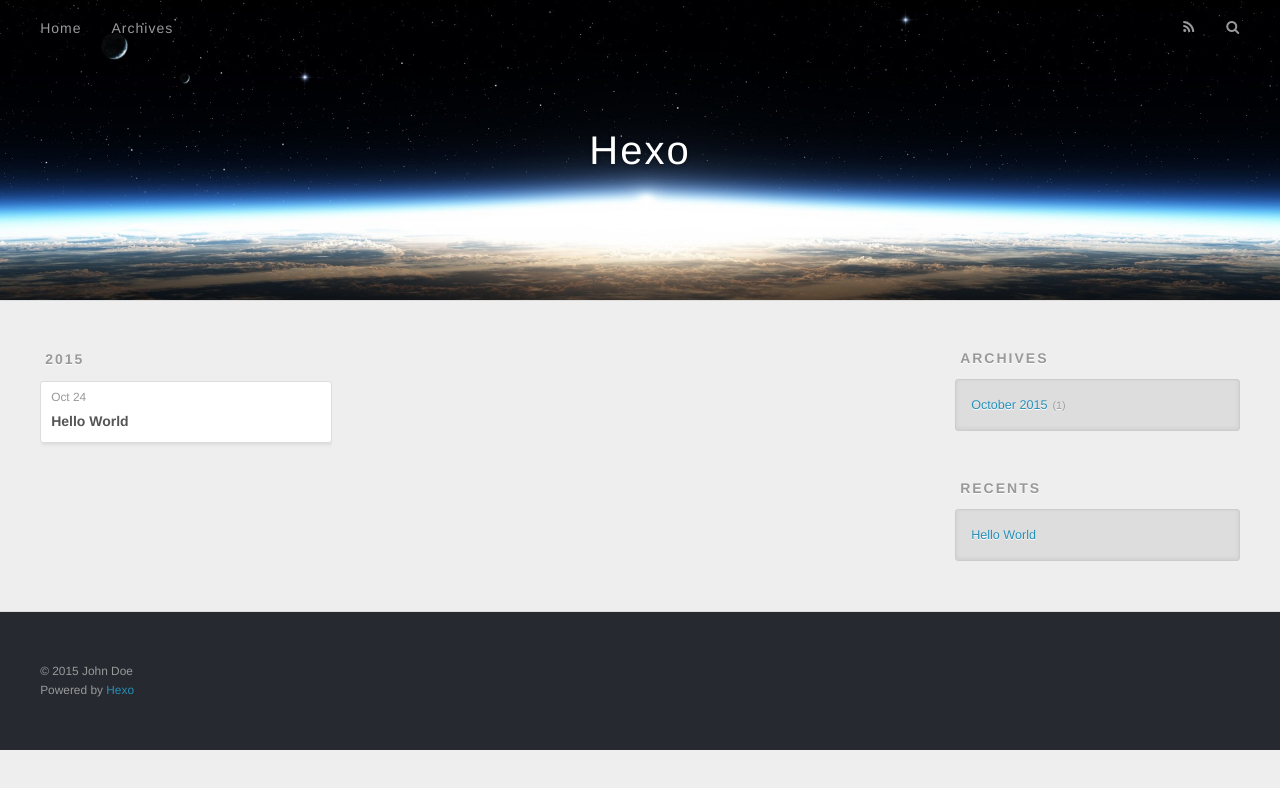
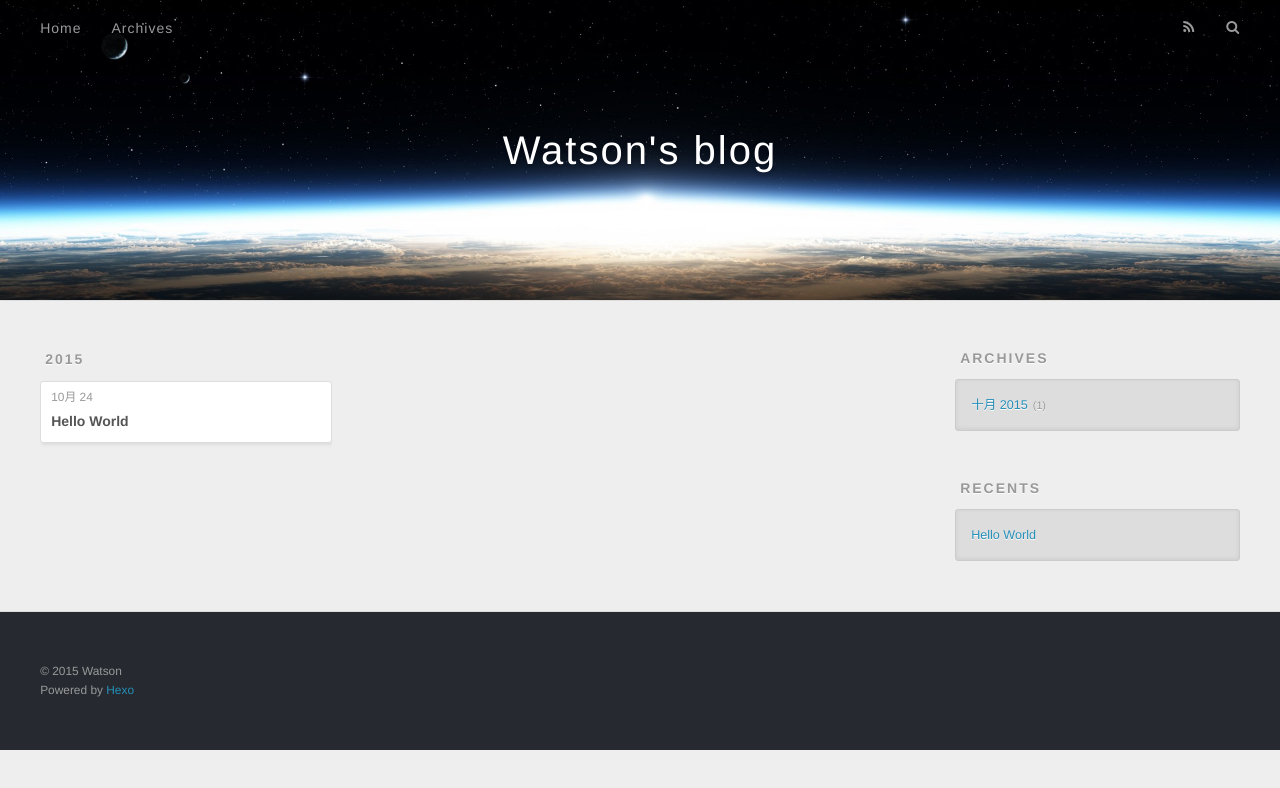
Before and after one commit to WatsonInside/WatsonInside.github.io, a plain HTML site: page archives/2015/10/index.html in a window 1280 px wide. Drawn offline with nearby package versions, Linux system fonts and the light colour scheme.

Commit message:
Site updated: 2015-10-25 20:59:48

```diff
--- a/archives/2015/10/index.html
+++ b/archives/2015/10/index.html
@@ -3,19 +3,19 @@
 <head>
   <meta charset="utf-8">
 
-  <title>Archives: 2015/10 | Hexo</title>
+  <title>Archives: 2015/10 | Watson&#39;s blog</title>
   <meta name="viewport" content="width=device-width, initial-scale=1, maximum-scale=1">
   <meta name="description">
 <meta property="og:type" content="website">
-<meta property="og:title" content="Hexo">
+<meta property="og:title" content="Watson's blog">
 <meta property="og:url" content="http://yoursite.com/archives/2015/10/index.html">
-<meta property="og:site_name" content="Hexo">
+<meta property="og:site_name" content="Watson's blog">
 <meta property="og:description">
 <meta name="twitter:card" content="summary">
-<meta name="twitter:title" content="Hexo">
+<meta name="twitter:title" content="Watson's blog">
 <meta name="twitter:description">
 
-    <link rel="alternative" href="/atom.xml" title="Hexo" type="application/atom+xml">
+    <link rel="alternative" href="/atom.xml" title="Watson&#39;s blog" type="application/atom+xml">
 
 
     <link rel="icon" href="/favicon.png">
@@ -33,7 +33,7 @@
   <div id="header-outer" class="outer">
     <div id="header-title" class="inner">
       <h1 id="logo-wrap">
-        <a href="/" id="logo">Hexo</a>
+        <a href="/" id="logo">Watson&#39;s blog</a>
       </h1>
 
     </div>
@@ -76,7 +76,7 @@
   <div class="archive-article-inner">
     <header class="archive-article-header">
       <a href="/2015/10/24/hello-world/" class="archive-article-date">
-  <time datetime="2015-10-24T11:29:49.183Z" itemprop="datePublished">Oct 24</time>
+  <time datetime="2015-10-24T11:29:49.183Z" itemprop="datePublished">10月 24</time>
 </a>
 
 
@@ -106,7 +106,7 @@
   <div class="widget-wrap">
     <h3 class="widget-title">Archives</h3>
     <div class="widget">
-      <ul class="archive-list"><li class="archive-list-item"><a class="archive-list-link" href="/archives/2015/10/">October 2015</a><span class="archive-list-count">1</span></li></ul>
+      <ul class="archive-list"><li class="archive-list-item"><a class="archive-list-link" href="/archives/2015/10/">十月 2015</a><span class="archive-list-count">1</span></li></ul>
     </div>
   </div>
 
@@ -133,7 +133,7 @@
 
   <div class="outer">
     <div id="footer-info" class="inner">
-      &copy; 2015 John Doe<br>
+      &copy; 2015 Watson<br>
       Powered by <a href="http://hexo.io/" target="_blank">Hexo</a>
     </div>
   </div>
```
Also changed, not shown: 2015/10/24/hello-world/index.html (+6 -6 lines), archives/2015/index.html (+9 -9 lines), archives/index.html (+9 -9 lines), index.html (+8 -8 lines).
